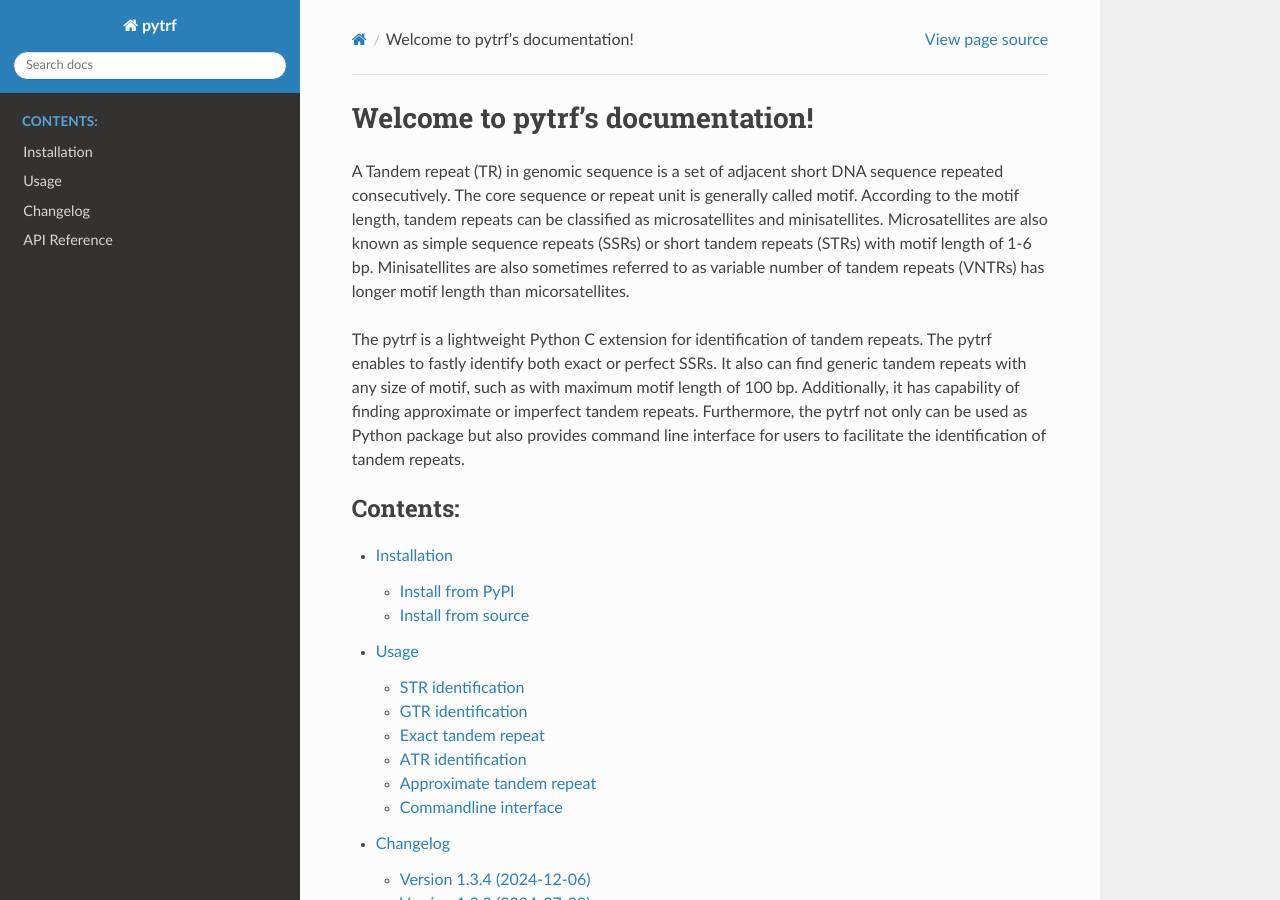
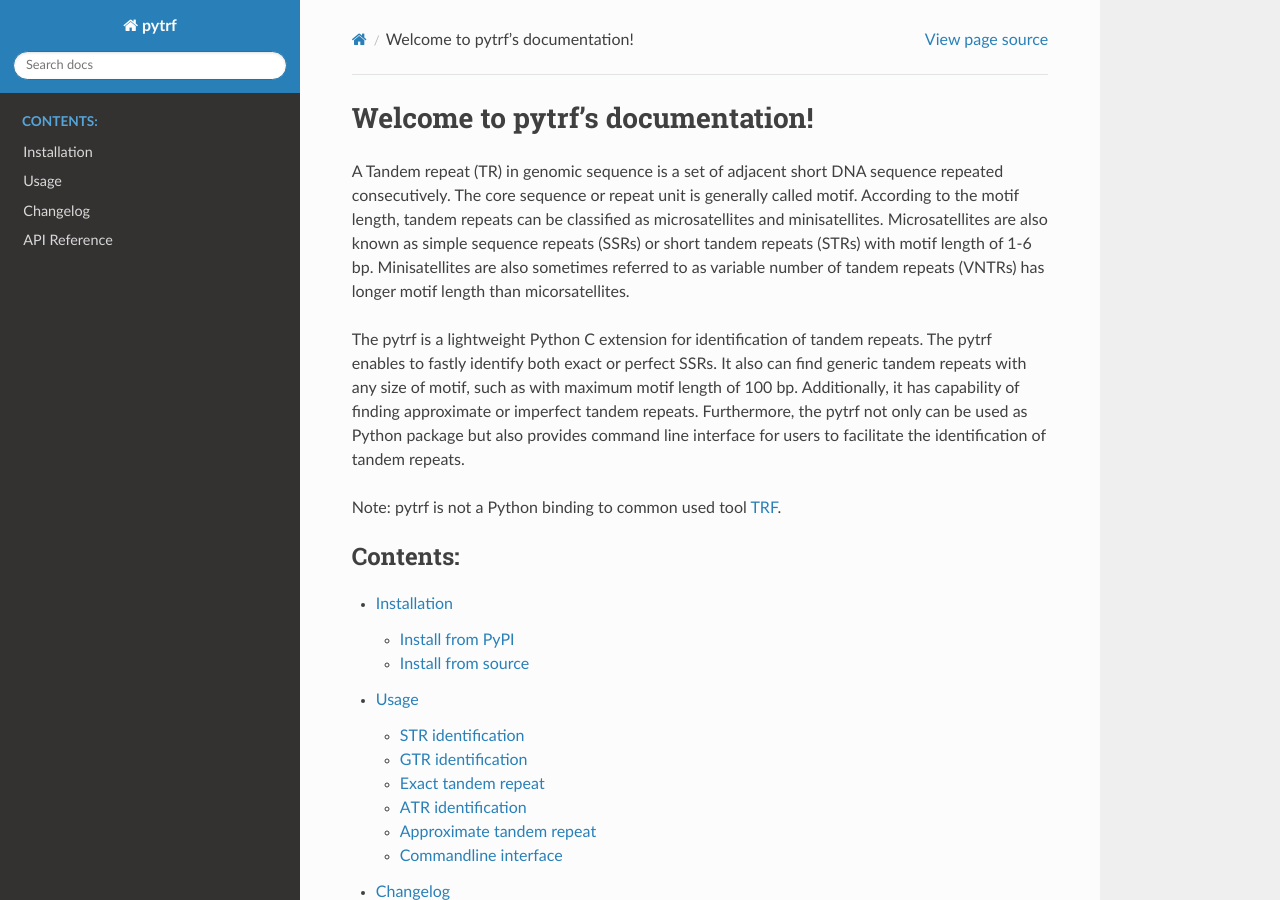
Before and after one commit to lmdu/pytrf, a Sphinx documentation site: the page built from docs/index.rst, in a window 1280 px wide and 900 px high. Built offline with Sphinx 7.4.7 and the Read the Docs theme 3.1.0, drawn with Linux system fonts in a browser that asks for light colours.

Commit message:
Update index.rst

```diff
--- a/docs/index.rst
+++ b/docs/index.rst
@@ -16,6 +16,8 @@ Additionally, it has capability of finding approximate or imperfect tandem repea
 Furthermore, the pytrf not only can be used as Python package but also provides command
 line interface for users to facilitate the identification of tandem repeats.
 
+Note: pytrf is not a Python binding to common used tool `TRF <https://tandem.bu.edu/trf/trf.html>`_.
+
 .. toctree::
    :maxdepth: 2
    :caption: Contents:
```
